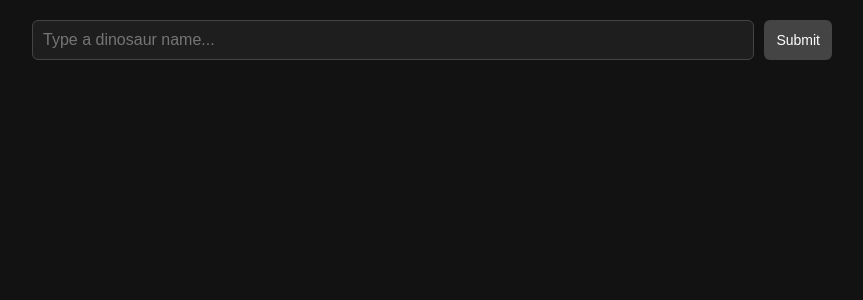
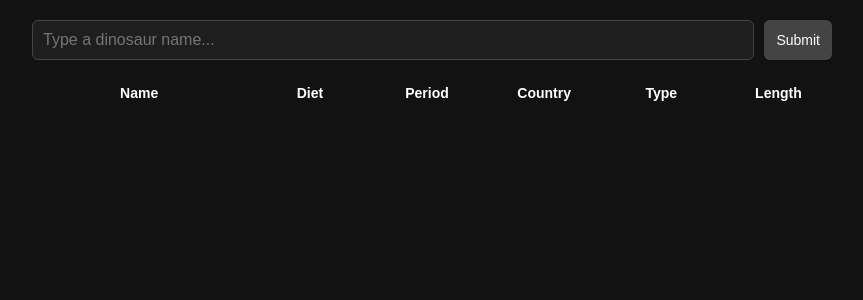
Before and after one commit to wadwad-a/Pterodactle, a Flask app: page / in a window 1280 px wide. Shown: the part 100-400 px from the top of the page, without its empty margins (208-1071 px from the left). Run offline with Flask 3, Linux system fonts and the light colour scheme.

Commit message:
finished guessing

```diff
--- a/app.py
+++ b/app.py
@@ -6,9 +6,12 @@ app = Flask(__name__)
 dinoDF = pd.read_csv('data.csv')
 dino_names = dinoDF['name'].dropna().tolist()
 
+# Convert to list of dicts for JSON serialization
+dinos = dinoDF.to_dict(orient="records")
+
 @app.route("/")
 def index():
-    return render_template("index.html", dino_names=dino_names)
+    return render_template("index.html", dino_names=dino_names, dinos=dinos)
 
 if __name__ == "__main__":
     app.run(debug=True)
--- a/static/style.css
+++ b/static/style.css
@@ -140,3 +140,53 @@ body.light-mode .btn:hover {
 #submitGuess {
   flex-shrink: 0;
 }
+
+.answers {
+  display: flex;
+  flex-direction: column;
+  gap: 10px;
+  margin-top: 20px;
+}
+
+/* Row grid */
+.answer-row {
+  display: grid;
+  grid-template-columns: 2fr 1fr 1fr 1fr 1fr 1fr; /* Name wider */
+  gap: 10px;
+  align-items: stretch;
+}
+
+/* Header row */
+.answer-header {
+  font-weight: bold;
+  font-size: 14px;
+  text-align: center;
+  padding: 5px 0;
+  color: #ffffff; /* default dark mode text */
+}
+
+/* Boxes (dark mode default) */
+.answer-box {
+  background: #2e2e2e;
+  color: #ffffff;
+  padding: 10px;
+  border-radius: 6px;
+  text-align: center;
+  font-size: 14px;
+  font-weight: bold;
+  min-height: 40px;
+  display: flex;
+  align-items: center;
+  justify-content: center;
+  box-sizing: border-box;
+}
+
+/* Light mode adjustments */
+body.light-mode .answer-box {
+  background: #dcdcdc; /* light grey */
+  color: #000000;
+}
+
+body.light-mode .answer-header {
+  color: #000000;
+}
--- a/templates/index.html
+++ b/templates/index.html
@@ -29,6 +29,10 @@
       <button id="submitGuess" class="btn">Submit</button>
       <div id="dropdown" class="dropdown"></div>
     </div>
+
+    <!-- Answers -->
+    <div class="answers">
+    </div>
   </div>
 
   <script>
@@ -43,9 +47,7 @@
     }
   }
 
-    // Initialize correct icon on page load
   updateThemeIcon();
-
   themeToggle.addEventListener('click', () => {
     document.body.classList.toggle('light-mode');
     updateThemeIcon();
@@ -54,9 +56,12 @@
   // Dropdown logic
   const guessBox = document.getElementById("guessBox");
   const dropdown = document.getElementById("dropdown");
+  const submitBtn = document.getElementById("submitGuess");
+
   const options = {{ dino_names|tojson }};
+  const dinos = {{ dinos|tojson }}; // must pass full dino data from Flask
 
-    guessBox.addEventListener("input", function() {
+  guessBox.addEventListener("input", function () {
     const query = this.value.toLowerCase();
     dropdown.innerHTML = "";
 
@@ -87,21 +92,58 @@
     }
   });
 
-    // Hide dropdown when clicking outside
   document.addEventListener("click", e => {
     if (!e.target.closest(".input-area")) {
       dropdown.style.display = "none";
     }
   });
-  const submitBtn = document.getElementById("submitGuess");
+
+  // Answer grid logic
+  const answersContainer = document.querySelector(".answers");
+
+  // Add header row once
+  const headerRow = document.createElement("div");
+  headerRow.classList.add("answer-row", "header-row");
+  ["Name", "Diet", "Period", "Country", "Type", "Length"].forEach(label => {
+    const header = document.createElement("div");
+    header.classList.add("answer-header");
+    header.textContent = label;
+    headerRow.appendChild(header);
+  });
+  answersContainer.appendChild(headerRow);
 
   submitBtn.addEventListener("click", () => {
     const guess = guessBox.value.trim();
     if (guess) {
       dropdown.style.display = "none";
       guessBox.value = "";
+
+      const dino = dinos.find(d => d.name.toLowerCase() === guess.toLowerCase());
+      if (dino) {
+        const row = document.createElement("div");
+        row.classList.add("answer-row");
+
+        const fields = [
+          dino.name,
+          dino.diet,
+          (dino.period || "").split(" ").slice(0, 2).join(" "),
+          dino.lived_in,
+          dino.type,
+          dino.length
+        ];
+
+        fields.forEach(value => {
+          const box = document.createElement("div");
+          box.classList.add("answer-box");
+          box.textContent = value || "Unknown";
+          row.appendChild(box);
+        });
+
+        answersContainer.appendChild(row);
+      }
     }
   });
 </script>
+
 </body>
 </html>
```
Lines whose indentation alone changed are shown as unchanged.
